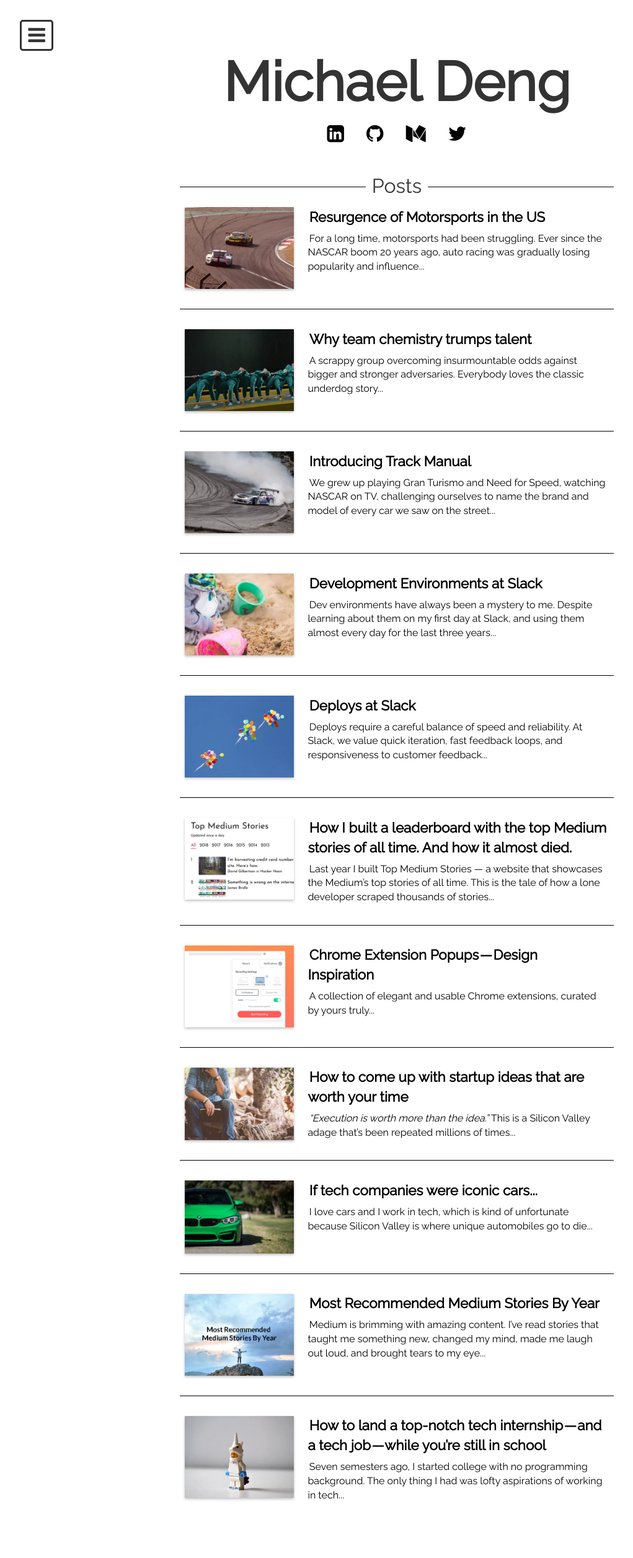
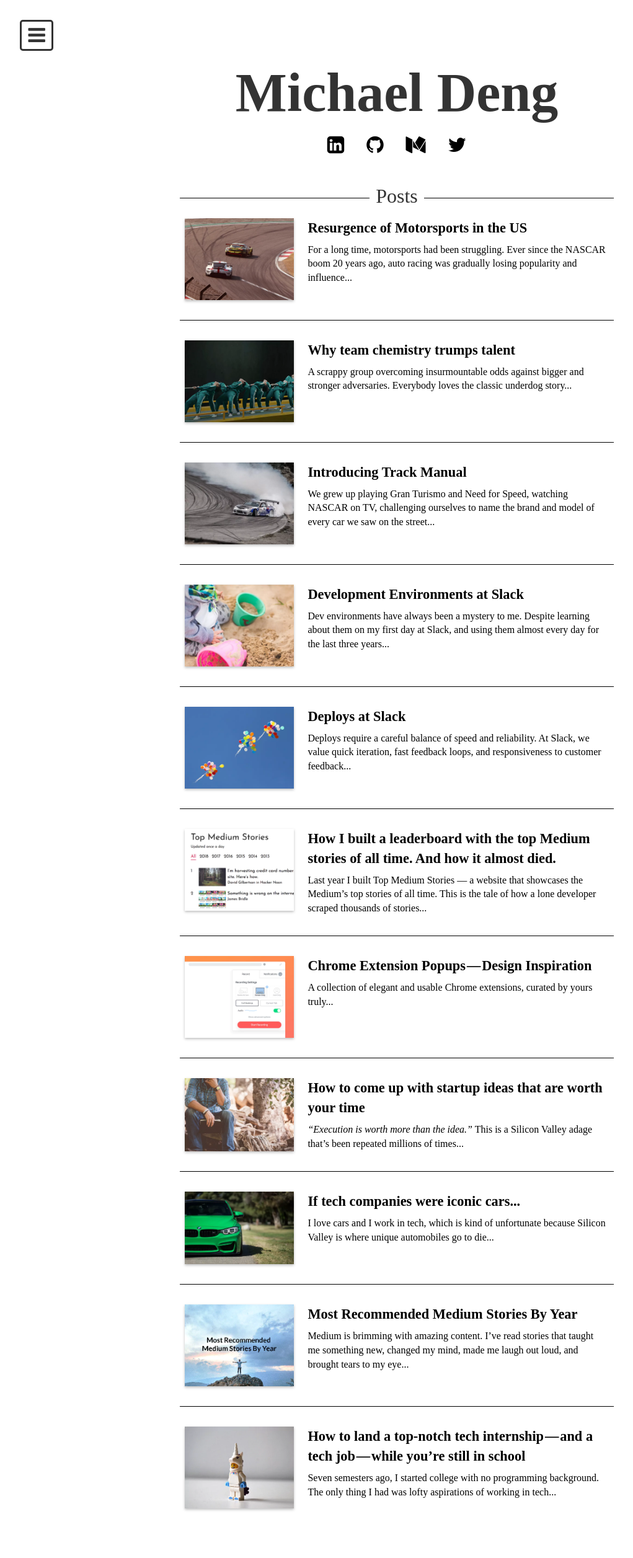
Before and after one commit to michael-deng/michael-deng.github.io, a Jekyll site: the page index.html, which Jekyll copies as it is, in a window 1280 px wide. Shown: the whole page at 62% size, without its empty margins (0-1021 px from the left). Built offline with Jekyll 4.4.1, drawn with Linux system fonts in a browser that asks for light colours; nearby versions of some CDN libraries; some web fonts are replaced; Markdown is read by kramdown in place of the engine named in the settings.

Commit message:
Update font, clean up projects page

```diff
--- a/css/custom-styles.css
+++ b/css/custom-styles.css
@@ -27,7 +27,7 @@
 	height: 100%;
 	margin: 0;
 	padding: 0;
-	font-family: 'Raleway', sans-serif;
+	font-family: 'Andada Pro', serif;
 }
 
 .cbp-spmenu a {
@@ -100,7 +100,7 @@
 
 .home-heading-position {
   position: static;
-    margin: 1em auto 0 auto;
+  margin: 1.2em auto 0 auto;
   text-align: center;
   font-size: 550%;
   font-weight: 700;
@@ -183,17 +183,17 @@
 }
 
 #mc_embed_signup label {
-    font-family: 'Raleway', sans-serif;
+  font-family: 'Andada Pro', serif;
   padding-bottom: 0;
 }
 
 #mc_embed_signup #mce-EMAIL {
-    font-family: 'Raleway', sans-serif;
+  font-family: 'Andada Pro', serif;
   font-size: 1em;
 }
 
 #mc_embed_signup #mc-embedded-subscribe {
-    font-family: 'Raleway', sans-serif;
+  font-family: 'Andada Pro', serif;
   font-weight: 700;
   font-size: 1em;
 }
@@ -249,8 +249,6 @@
 }
 
 .projects-info {
-	font-size: 120%;
-	line-height: 140%;
 	margin-top: 0;
 }
 
@@ -305,7 +303,6 @@
 /* Hyperlink Effects */
 
 .hyperlink {
-	padding: 0.5% 0.5% 0% 0.5%;
 	-moz-transition: 0.5s;
 	-webkit-transition: 0.5s;
 	-o-transition: 0.5s;
@@ -505,7 +502,7 @@
 /* Experience */
 
 .company-logos {
-	margin-top: 1em;
+	margin-top: 5em;
 	text-align: center;
 }
 
@@ -546,33 +543,36 @@
 .row .project-caption .additional-caption {
 	margin-top: 0.7em;
 	text-align: left;
-	font-size: 0.75em;
+	font-size: 1rem;
 	line-height: 1.5em;
 }
 
-.row .project-caption span {
+.row .project-caption a {
 	font-size: 1.2em;
 }
 
-.row .project-caption span.online {
-	font-size: 1em;
+.row .project-caption .online, .row .project-caption .wip, .row .project-caption .offline {
+  font-size: 0.9em;
+  font-weight: 700;
+  margin-top: 0.2em;
+  margin-bottom: 0.2em;
+}
+
+.row .project-caption .online {
 	color: green;
 }
 
-.row .project-caption span.wip {
-	font-size: 1em;
+.row .project-caption .wip {
 	color: orange;
 }
 
-.row .project-caption span.offline {
-	font-size: 1em;
+.row .project-caption .offline {
 	color: red;
 }
 
-.project-title {
-	font-size: 1.2em;
-	font-style: bold;
-}
+/* .row .project-caption .subcaption {
+  font-size: 1em;
+} */
 
 .image-thumbnail {
 	width: 100%;
--- a/index.html
+++ b/index.html
@@ -8,7 +8,9 @@
     <link rel="stylesheet" href="css/custom-styles.css" media="screen">
     <link rel="shortcut icon" href="images/favicon.ico">
     <link rel="stylesheet" href="https://maxcdn.bootstrapcdn.com/font-awesome/4.4.0/css/font-awesome.min.css">
-    <link href="https://fonts.googleapis.com/css?family=Raleway" rel="stylesheet">
+    <link rel="preconnect" href="https://fonts.googleapis.com">
+    <link rel="preconnect" href="https://fonts.gstatic.com" crossorigin>
+    <link href="https://fonts.googleapis.com/css2?family=Andada+Pro:ital,wght@0,400;0,500;0,600;0,700;0,800;1,400;1,500;1,600;1,700;1,800&display=swap" rel="stylesheet">
     <meta charset="UTF-8">
     <meta name="description" content="Michael Deng is the creator of Track Manual and Project 88, a former engineering manager at AngelList, a former software engineer and product manager at Slack, and an occasional writer.">
     <meta name="author" content="Michael Deng">
@@ -332,6 +334,7 @@
                       </div>
                       <br />
                       <br />
+                      <br />
                       <div class="subheading-position">Investments</div>
                       <div class="row investment-logos">
                         <div class="col-xs-6">
@@ -367,7 +370,6 @@
                   <div class="item light-background">
                     <div class="container wide">
                       <div class="heading-position">Projects</div>
-                      <div class="projects-info">
                         <div class="row">
 
                           <!-- <div class="col-sm-4">
@@ -389,12 +391,9 @@
                               <img src="images/trackmanual.webp" class="image-thumbnail">
                             </a>
                             <div class="project-caption">
-                              <span>
-                                <a href="https://trackmanual.com/" class="hyperlink" target="_blank">Tabless</a>
-                                <span class="online">online</span>
-                              </span>
-                              <br />
-                              Auto-close unused tabs to save memory and boost productivity
+                              <a href="https://trackmanual.com/" class="hyperlink" target="_blank">Track Manual</a>
+                              <div class="online">Online</div>
+                              <span class="subcaption">Helping thousands and counting get on the racetrack</span>
                             </div>
                           </div>
 
@@ -403,15 +402,12 @@
                               <img src="images/globalshortcuts.webp" class="image-thumbnail">
                             </a>
                             <div class="project-caption">
-                              <span>
                               <a href="https://slack.com/apps/collection/shortcuts" class="hyperlink" target="_blank">Slack Shortcuts</a>
-                                <span class="online">online</span>
-                              </span>
-                              <br />
-                              Initiate third-party app actions from anywhere in Slack
+                              <div class="online">Online</div>
+                              <span class="subcaption">Initiate third-party app actions from anywhere in Slack</span>
                               <br />
                               <div class="additional-caption">
-                                <img src="images/techcrunch.webp" style="width: 2em;">
+                                <img src="images/techcrunch.webp" style="width: 2em; margin-top: -3px;">
                                 <a href="https://techcrunch.com/2018/05/22/slack-introduces-actions-to-make-it-easier-to-create-and-finish-tasks-without-leaving/" class="hyperlink" target="_blank">Slack introduces Actions to make it easier to create and finish tasks without leaving</a>
                               </div>
                               <div class="additional-caption">
@@ -425,12 +421,9 @@
                               <img src="images/appsuggestions.webp" class="image-thumbnail">
                             </a>
                             <div class="project-caption">
-                              <span>
                               <a href="https://api.slack.com/start/distributing/directory#suggestions" class="hyperlink" target="_blank">Slack App Suggestions</a>
-                                <span class="online">online</span>
-                              </span>
-                              <br />
-                              Recommend relevant apps when links are shared in Slack
+                              <div class="online">Online</div>
+                              <span class="subcaption">Recommend relevant apps when links are shared in Slack</span>
                             </div>
                           </div>
 
@@ -442,12 +435,9 @@
                               <img src="images/topmediumstories.webp" class="image-thumbnail">
                             </a>
                             <div class="project-caption">
-                              <span>
                               <a href="https://topmediumstories.com/" class="hyperlink" target="_blank">Top Medium Stories</a>
-                                <span class="offline">offline</span>
-                              </span>
-                              <br />
-                              A dynamic list of the top stories on Medium
+                              <div class="offline">Offline</div>
+                              <span class="subcaption">A dynamic list of the top stories on Medium</span>
                               <br />
                               <div class="additional-caption">
                                 <a href="https://www.producthunt.com/posts/top-medium-stories?utm_source=badge-featured&utm_medium=badge&utm_souce=badge-top-medium-stories" target="_blank"><img src="https://api.producthunt.com/widgets/embed-image/v1/featured.svg?post_id=111013&theme=light" alt="Top Medium Stories - The top stories on Medium, updated daily 🏆 | Product Hunt" style="width: 11em;" /></a>
@@ -460,12 +450,9 @@
                               <img src="images/polymyr.webp" class="image-thumbnail">
                             </a>
                             <div class="project-caption">
-                              <span>
                               <a href="http://www.calakpsi.com/" class="hyperlink" target="_blank">Polymyr</a>
-                                <span class="offline">offline</span>
-                              </span>
-                              <br />
-                              Hardware marketplace that rewards users for providing product feedback
+                              <div class="offline">Offline</div>
+                              <span class="subcaption">Hardware marketplace that rewards users for providing product feedback</span>
                             </div>
                           </div>
 
@@ -474,12 +461,9 @@
                               <img src="images/mosc.webp" class="image-thumbnail">
                             </a>
                             <div class="project-caption">
-                              <span>
                               <a href="http://berkeley-mosc.github.io/" class="hyperlink" target="_blank">MOSC</a>
-                                <span class="offline">offline</span>
-                              </span>
-                              <br />
-                              Cell tower software that filters calls/texts during emergencies to prevent overload
+                              <div class="offline">Offline</div>
+                              <span class="subcaption">Cell tower software that filters calls/texts during emergencies to prevent overload</span>
                             </div>
                           </div>
 
@@ -491,12 +475,9 @@
                               <img src="images/calakpsi.webp" class="image-thumbnail">
                             </a>
                             <div class="project-caption">
-                              <span>
                               <a href="http://www.calakpsi.com/" class="hyperlink" target="_blank">Alpha Kappa Psi</a>
-                                <span class="offline">offline</span>
-                              </span>
-                              <br />
-                              Online platform for my professional business fraternity at UC Berkeley
+                              <div class="offline">Offline</div>
+                              <span class="subcaption">Online platform for my professional business fraternity at UC Berkeley</span>
                             </div>
                           </div>
 
@@ -505,12 +486,9 @@
                               <img src="images/unicornbase.webp" class="image-thumbnail">
                             </a>
                             <div class="project-caption">
-                              <span>
                               <a href="http://www.unicornbase.com/" class="hyperlink" target="_blank">Unicornbase</a>
-                                <span class="offline">offline</span>
-                              </span>
-                              <br />
-                              Idea-sharing and feedback platform to foster collaboration between makers
+                              <div class="offline">Offline</div>
+                              <span class="subcaption">Idea-sharing and feedback platform to foster collaboration between makers</span>
                             </div>
                           </div>
                         </div>
```
Lines whose indentation alone changed are shown as unchanged.
